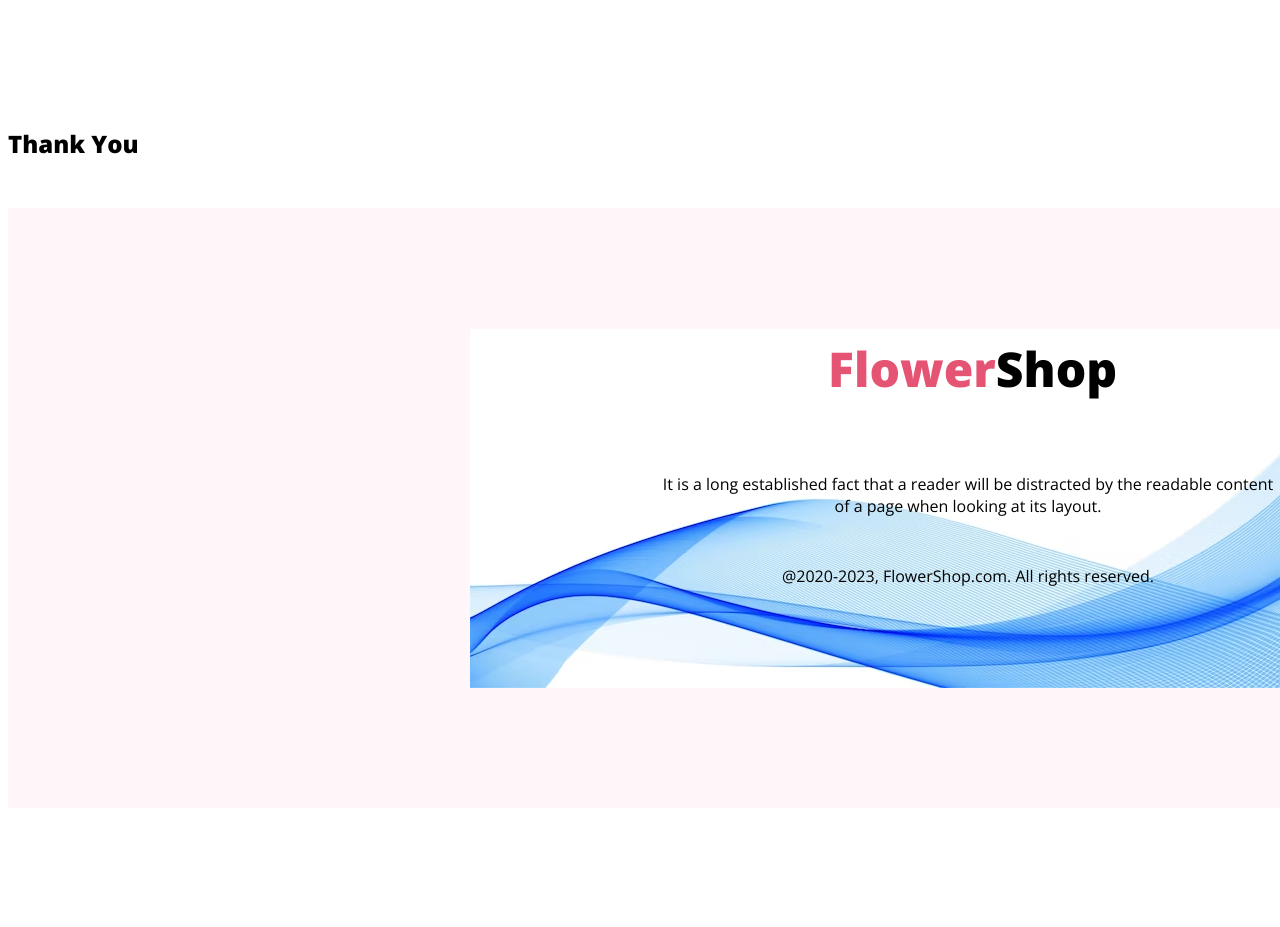
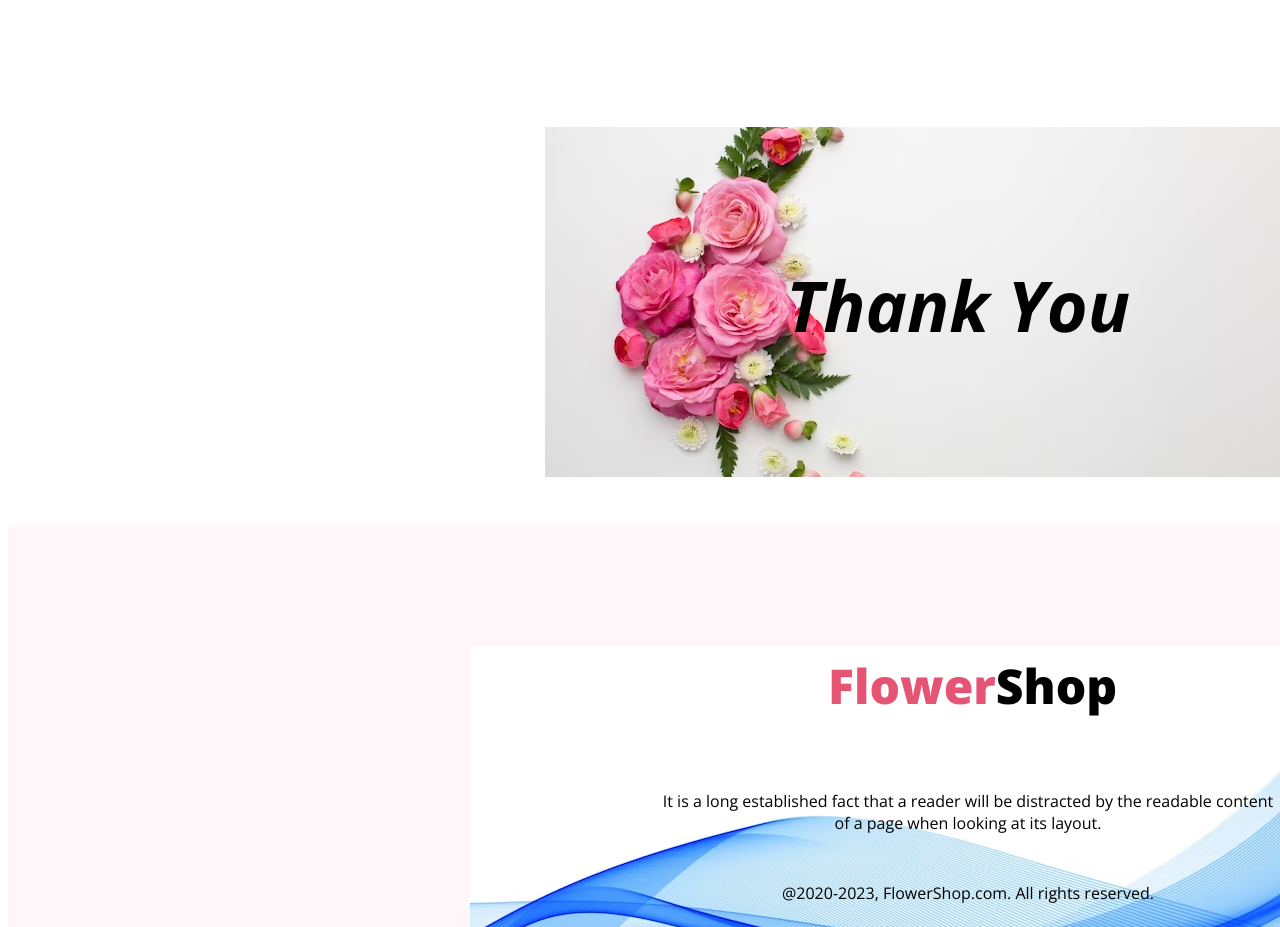
Before and after one commit to shadidniloy1/flower-shop-assignment, a plain HTML site: page index.html in a window 1280 px wide. Shown: the part 4520-5447 px from the top of the page. Before the commit the page ends 5336 px from the top, so only its background shows below. Drawn offline with nearby package versions, Linux system fonts and the light colour scheme.

Commit message:
finished the assignment

```diff
--- a/index.html
+++ b/index.html
@@ -110,8 +110,8 @@
 
         </section>
         <section>
-            <div>
-                <h1>Thank You</h1>
+            <div class="last-back">
+                <h1 class="thank">Thank You</h1>
             </div>
         </section>
 
--- a/styles/design.css
+++ b/styles/design.css
@@ -272,15 +272,25 @@ main{
     padding-bottom: 125px;
 }
 
-/* footer{
-    max-width: 100%;
-    background: aquamarine;
-    align-items: center;
-}
-.footer-title{
-    text-align: center;
-} */
-
 .off-color{
     color: #E55473;
 }
+
+
+/* extra */
+
+.last-back{
+    background-image: url('../Flower-Asset/copy-space-roses-flowers_23-2148860032.avif');
+    width: 1900px;
+    height: 300px;
+    background-repeat: no-repeat;
+    background-position: center;
+    padding-bottom: 50px;
+}
+
+.thank{
+    text-align: center;
+    font-size: 70px;
+    font-style: italic;
+    padding-top: 130px;
+}
```
